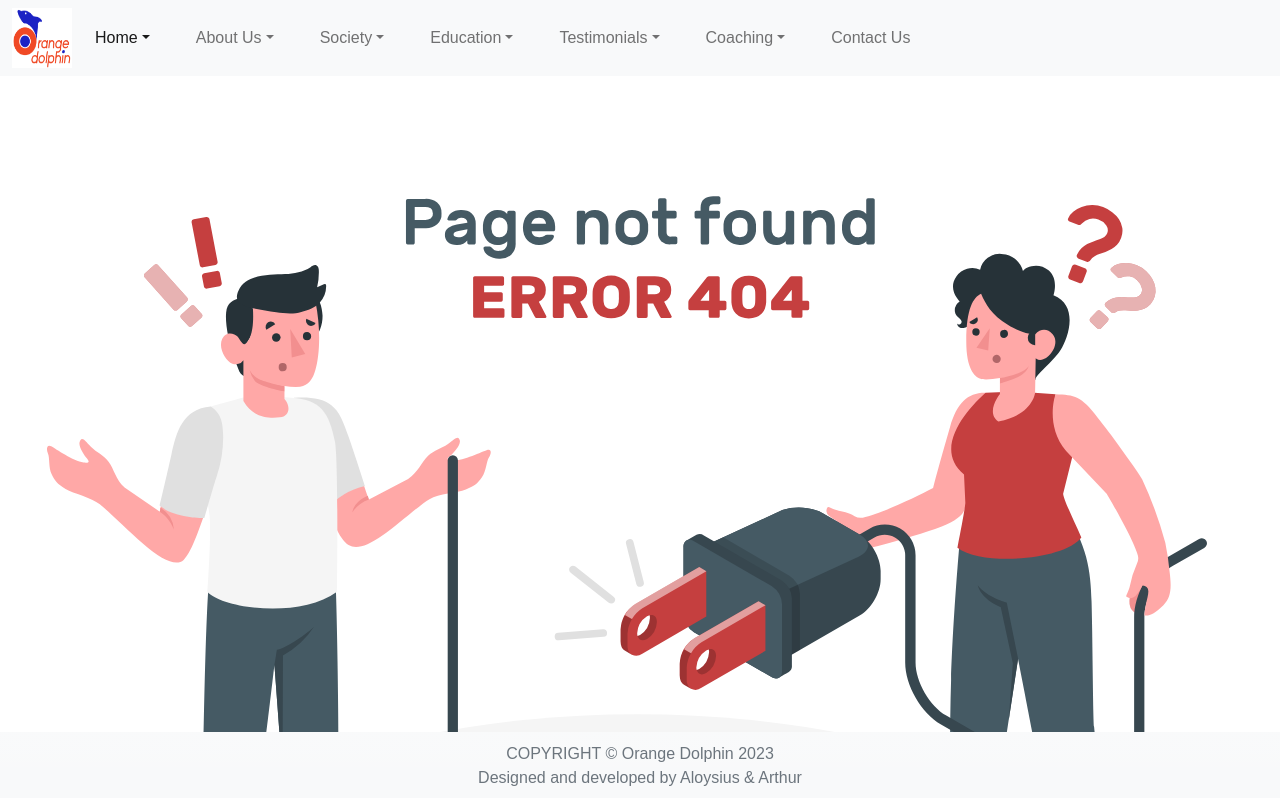
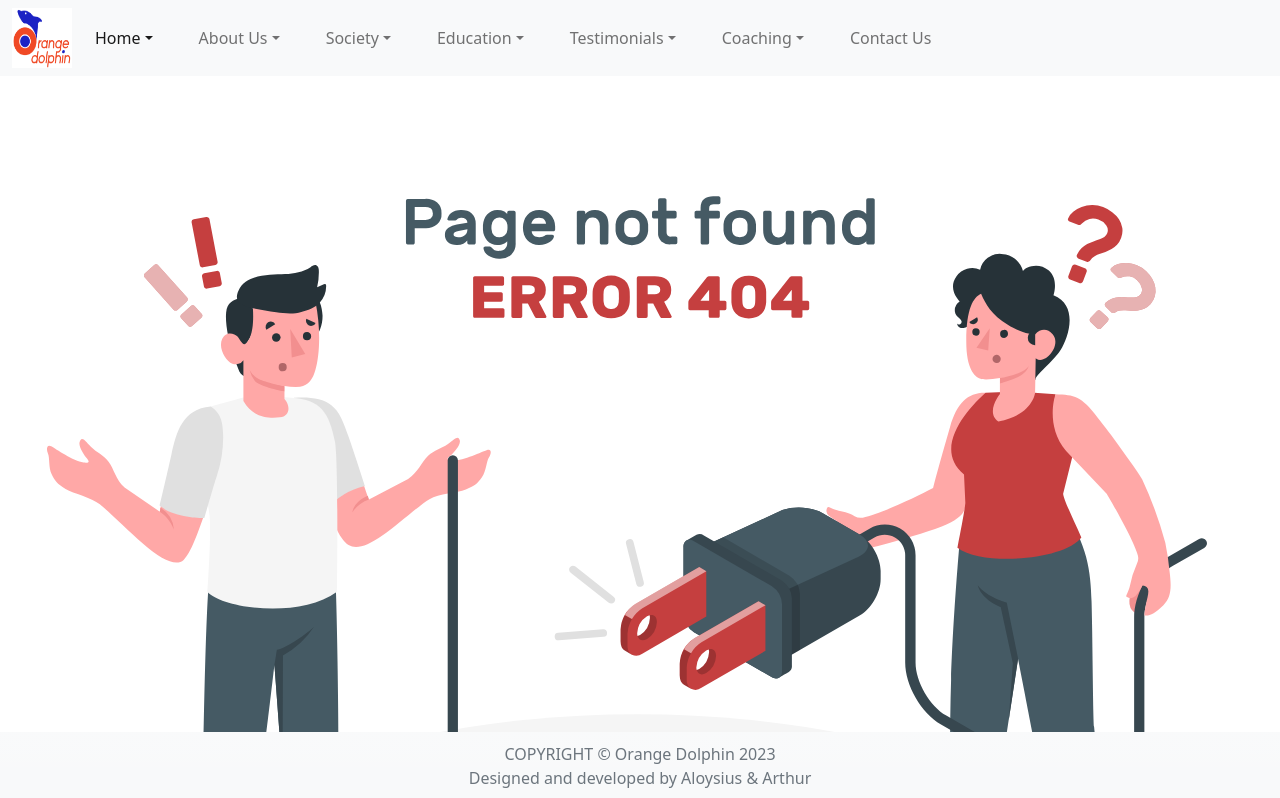
Before and after one commit to ahloytan/od-revamp, a Vue app: page / in a window 1280 px wide. Shown: the top 798 px of the page. Built offline with nearby package versions, Linux system fonts and the light colour scheme.

Commit message:
changed font family

```diff
--- a/package.json
+++ b/package.json
@@ -10,7 +10,7 @@
   "dependencies": {
     "bootstrap": "^5.2.3",
     "core-js": "^3.8.3",
-    "vue": "^3.2.13",
+    "vue": "^3.2.45",
     "vue-router": "^4.1.6"
   },
   "devDependencies": {
--- a/src/App.vue
+++ b/src/App.vue
@@ -21,11 +21,12 @@
 <style>
 #app {
   /* font-family: Avenir, Helvetica, Arial, sans-serif; */
-  font-family: 'Montserrat', sans-serif;
+  /* font-family: 'Montserrat', sans-serif;
   -webkit-font-smoothing: antialiased;
-  -moz-osx-font-smoothing: grayscale;
+  -moz-osx-font-smoothing: grayscale; */
   text-align: center;
   color: #2c3e50;
+  font-family: system-ui, -apple-system, BlinkMacSystemFont, 'Segoe UI', Roboto, Oxygen, Ubuntu, Cantarell, 'Open Sans', 'Helvetica Neue', sans-serif;;
 }
 
 @import url('https://fonts.googleapis.com/css2?family=Montserrat&display=swap');
```
Also changed, not shown: 1 other file (tests, documents, lock files or other folders).
